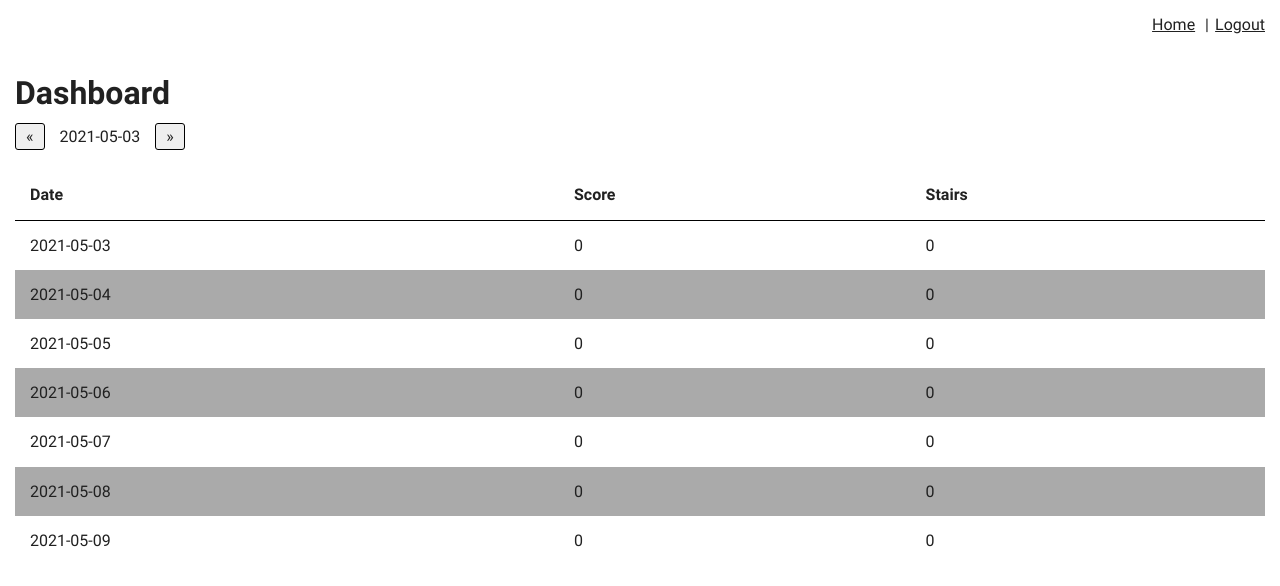
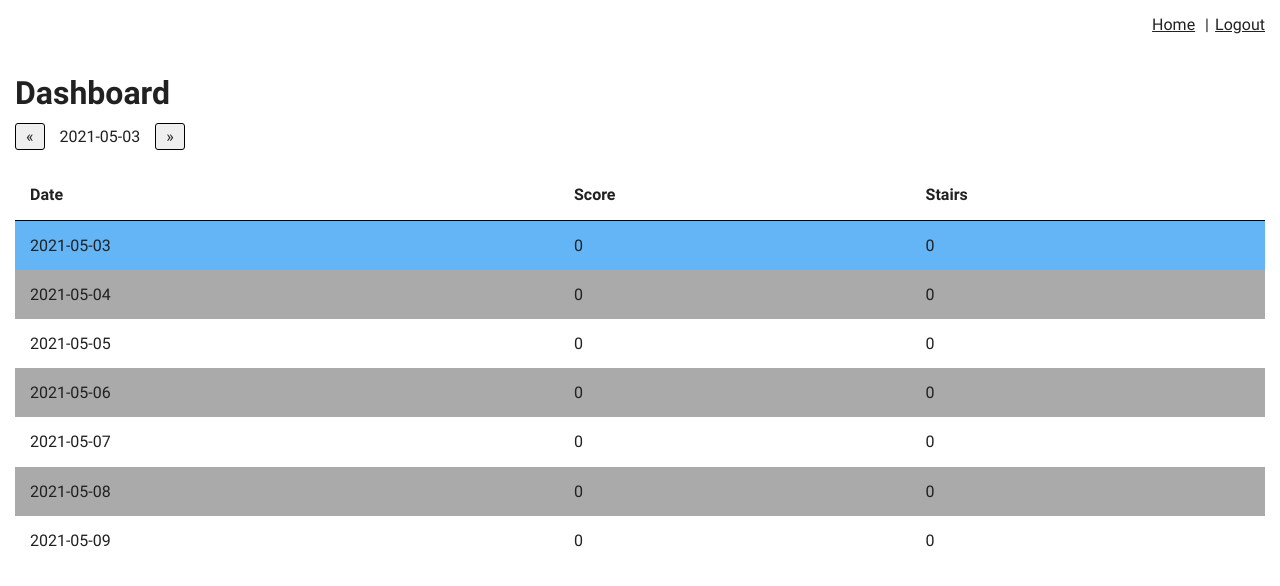
Before and after one commit to joppe/knee-stats, a Vue app: page / in a window 1280 px wide. Shown: the top 586 px of the page. Built offline with nearby package versions, Linux system fonts and the light colour scheme; no server answers; the database is empty; sample sign-in values are in the browser's storage.

Commit message:
(Styling) Table styling

```diff
--- a/src/component/dashboard/Dashboard.vue
+++ b/src/component/dashboard/Dashboard.vue
@@ -69,6 +69,7 @@ export default {
         const tomorrow = addDays(today, 1);
 
         return {
+            today: toTimestamp(today),
             tomorrow: toTimestamp(tomorrow),
             selected: null,
             fields: [
@@ -126,7 +127,21 @@ export default {
             this.selected = null;
         },
         styler(entry) {
-            return entry.id ? 'with-id' : 'no-id';
+            const classes = [];
+
+            if (entry.id) {
+                classes.push('with-id');
+            } else {
+                classes.push('no-id');
+            }
+
+            if (entry.date.seconds === this.today) {
+                classes.push('current');
+            } else if (entry.date.seconds > this.today) {
+                classes.push('disabled');
+            }
+
+            return classes.join('  ');
         },
     },
 };
--- a/src/component/table/Table.vue
+++ b/src/component/table/Table.vue
@@ -1,5 +1,5 @@
 <template>
-    <table class="table">
+    <table class="c-table table">
         <tr class="table__row--head">
             <th
                 v-for="field in fields"
@@ -62,11 +62,15 @@ export default {
     }
 
     &__row {
-        &--body:nth-of-type(odd) {
+        &--body.current {
+            background-color: $blue--maya;
+        }
+
+        &--body:nth-of-type(odd):not(.active) {
             background-color: #aaa;
         }
 
-        &--body:hover {
+        &--body:hover:not(.disabled) {
             background-color: $green--de-york;
             cursor: pointer;
         }
```
